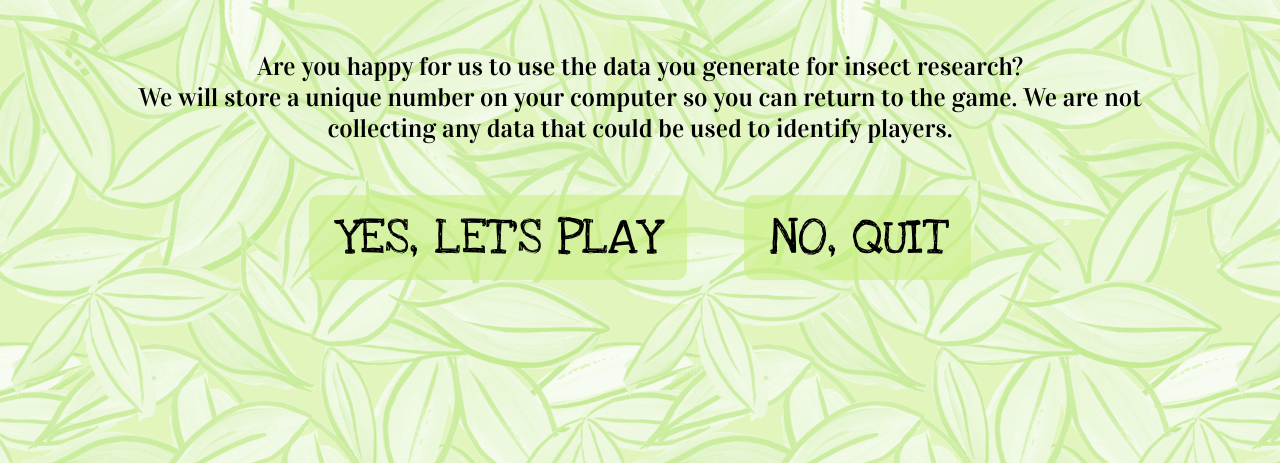
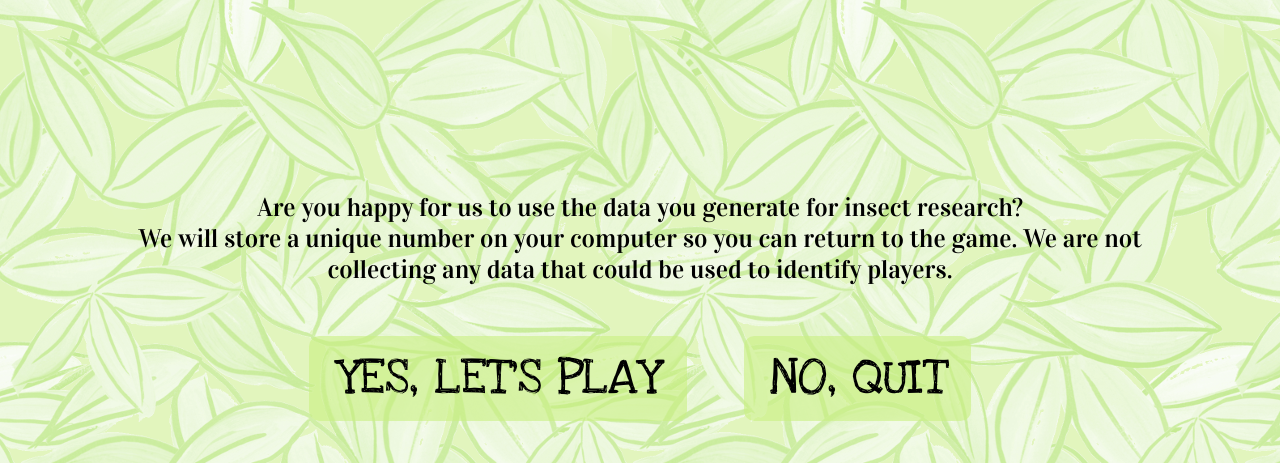
Before and after one commit to fo-am/cricket-tales2, a Django app: template crickets/templates/crickets/check.html in a window 1280 px wide. Shown: the top 463 px of the page. Run offline with Django 3.2, Linux system fonts and the light colour scheme; the template is opened without the code that fills it, so the values that code supplies are empty.

Commit message:
fixed: #78

```diff
--- a/crickets/templates/crickets/check.html
+++ b/crickets/templates/crickets/check.html
@@ -3,14 +3,7 @@
 
 {% block crickets_stuff %}
 
-<div class="centred-block">
-<h2></h2>
-</div>
-<div class="centred-block">
-<h2></h2>
-</div>
-
-<div class="centred-block">
+<div class="centred-block" style="margin-top: 15vw;">
 {% trans "Are you happy for us to use the data you generate for insect research?" %}
 </div>
 
```
